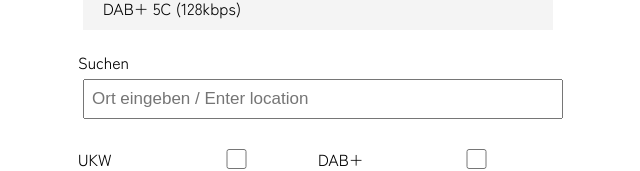
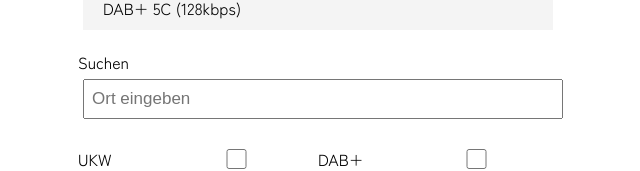
Before and after one commit to ayleenw/radioguide, a Vue app: page / in a window 1280 px wide. Shown: the part 355-526 px from the top of the page, without its empty margins (322-962 px from the left). Built offline with nearby package versions, Linux system fonts and the light colour scheme.

Commit message:
Add language switching (i18n) to attributes

```diff
--- a/src/components/Searchform.vue
+++ b/src/components/Searchform.vue
@@ -6,7 +6,7 @@
         type="text"
         v-model="text"
         name="text"
-        placeholder="Ort eingeben / Enter location"
+        :placeholder="$t('set-location')"
       />
     </div>
     <div class="form-control form-control-check">
@@ -15,7 +15,7 @@
       <label>DAB+</label>
       <input type="checkbox" v-model="dab" name="dab" />
     </div>
-    <input type="submit" value="Los!" class="btn btn-block" />
+    <input type="submit" :value="$t('go')" class="btn btn-block" />
   </form>
 </template>
 
```
